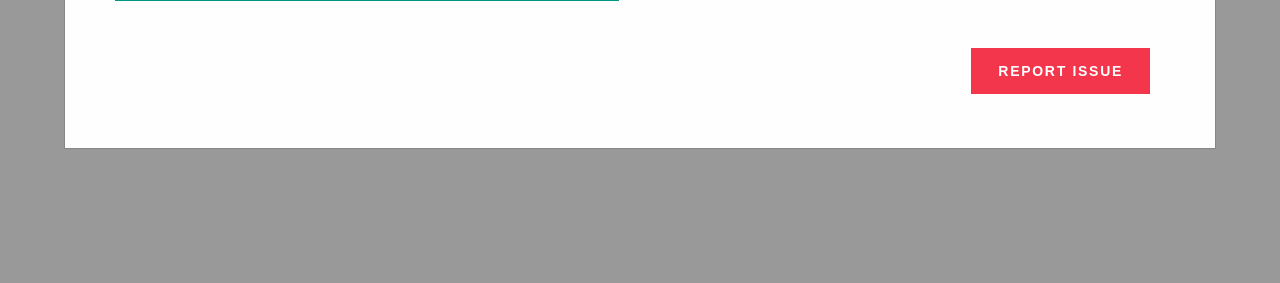
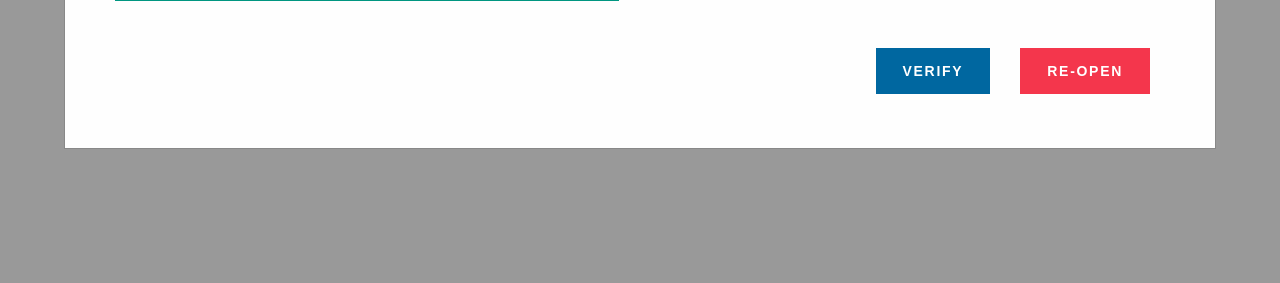
Before and after one commit to patrickvanriesen/patrick, a Flask app: template templates/finished_tasks.html in a window 1280 px wide, after a click on "OPEN TASK". Shown: the part 517-800 px from the top of the page. Run offline with Flask 3, Linux system fonts and the light colour scheme; the template is opened without the code that fills it: most values are stand-ins (such as "Sample title", 1, 10 or a date in 2020).

Commit message:
trying to implement verify task for uknown reason failing

```diff
--- a/main.py
+++ b/main.py
@@ -80,7 +80,7 @@ def log_in():
         return render_template('/log_in.html')
 
 
-@app.route('/finished_tasks')
+@app.route('/finished_tasks', methods=["GET", "POST"])
 def finished_tasks():
     if request.method == 'GET':
         try:
@@ -101,6 +101,21 @@ def finished_tasks():
         zones = role['zones']
 
         return render_template('finished_tasks.html', tasks=tasks, rights=rights, buildings=buildings, zones=zones)
+
+    if request.method == 'POST':
+
+        user_name = session['user']['name']
+
+        if request.form.get('verify_task'):
+            print('verify_task')
+            task_id = request.form.get('verify_task')
+            finished_time = datetime.now().strftime("%d-%m-%Y %H:%M")
+            DbCon(session['db']).connection_simple(f'UPDATE TASK_TABLE SET status = "Completed",'
+                                                   f' verified_on = "{finished_time}",'
+                                                   f' verified_by = "{user_name}" '
+                                                   f' where ROWID = {task_id}')
+
+        # return redirect('/finished_tasks')
 
 
 @app.route('/buildings_zones', methods=['GET', 'POST'])
--- a/static/scripts/script.js
+++ b/static/scripts/script.js
@@ -54,11 +54,13 @@ document.getElementById('task_status').innerHTML = task[10].value;
 if (task[11].value > 0)
 {document.getElementById('task_reoccurs').innerHTML = 'Yes';
 } else {document.getElementById('task_reoccurs').innerHTML = 'No';}
-
+// issue and instruction
 document.getElementById('task_instruction').innerHTML = task[12].innerHTML;
 document.getElementById('task_issue').innerHTML = task[13].value;
+// task_id in the buttons
 document.getElementById('finish_task').value = task[0].value;
-
+// if i add below it will f up the dynamic styling  why???
+document.getElementById('verify_task').value = task[0].value;
 // stores not/not easy reachable info for edit pallet
 document.getElementById('role').value = task[3].value;
 document.getElementById('duration').value = task[8].value;
@@ -103,15 +105,13 @@ task_row_finished.style = "display:flex";
 }
 }
 
-function open_task_modal(modal_id, task_id)
-{
+function open_task_modal(modal_id, task_id){
 open_modal(modal_id);
+dynamic_styling(modal_id, task_id);
 fill_in_info_task_modal(task_id);
-dynamic_styling(modal_id, task_id);
 }
 
-function open_task_modal_no_restyle(modal_id, task_id)
-{
+function open_task_modal_no_restyle(modal_id, task_id){
 open_modal(modal_id);
 fill_in_info_task_modal(task_id);
 }
@@ -119,22 +119,24 @@ fill_in_info_task_modal(task_id);
 
 
 
-function finish_task()
-{
+function finish_task(){
 var form = document.getElementById('finish_task_form');
 form.submit();
 }
 
-function open_task_option_modal(modal_id, task_id)
-{
+function verify_task(){
+var form = document.getElementById('verify_task_form');
+form.submit();
+}
+
+function open_task_option_modal(modal_id, task_id){
 open_modal(modal_id);
 var task = document.getElementsByName(task_id);
 document.getElementById('task_option_desc').innerHTML = task[1].value
 document.getElementById('cancel_task').value = task_id
 }
 
-function cancel_task(task_id)
-{
+function cancel_task(task_id){
 document.getElementById('cancel_task').value = task_id
 var form = document.getElementById('cancel_task_form');
 form.submit();
--- a/templates/finished_tasks.html
+++ b/templates/finished_tasks.html
@@ -262,18 +262,16 @@
         <div id="task_modal_full_footer" class="task_modal_footer">
             <a id="finish_task_button" class="lineage_green_button_inverted" style="margin:15px; display:none;" onclick="finish_task()">Finish Task</a>
             <!-- to change to red button class and rename/rethink -->
-            <a class="lineage_red_button" style="margin:15px;">Report Issue</a>
-            <a class="lineage_grey_button" style="margin:15px;display:none;">Options</a>
-
-            <!--hidden form, for task completion(posting info on task)-->
+            <a class="lineage_red_button" style="margin:15px;" onclick="">Re-Open</a>
+            <a class="lineage_blue_button_inverted" style="margin:15px;" onclick="verify_task();">Verify</a>
+            <!--hidden form, for task verification(posting info on task)-->
             <div style="display:none;">
-                <form id="finish_task_form" method="post">
-                    <input style="hidden" id="finish_task" name="finish_task" value="">
+                <form id="verify_task_form" method="GET">
+                    <input style="hidden" id="verify_task" name="verify_task" value="">
                 </form>
             </div>
         </div>
-
-
     </div>
 </div>
+
 {% endblock %}
--- a/templates/home.html
+++ b/templates/home.html
@@ -260,7 +260,7 @@
 
             <!--hidden form, for task completion(posting info on task)-->
             <div style="display:none;">
-                <form id="finish_task_form" method="post">
+                <form id="finish_task_form" method="POST">
                     <input style="hidden" id="finish_task" name="finish_task" value="">
                 </form>
             </div>
```
Also changed, not shown: KBL.db.
